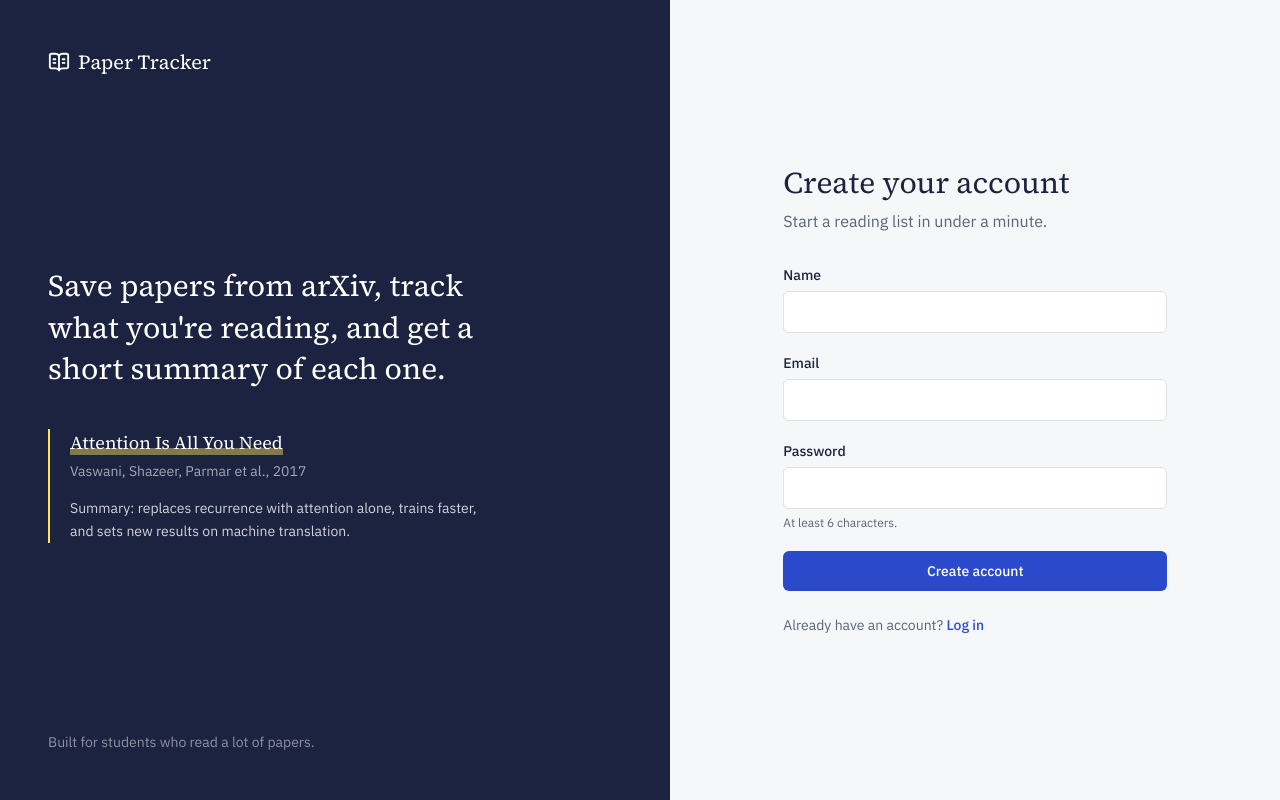
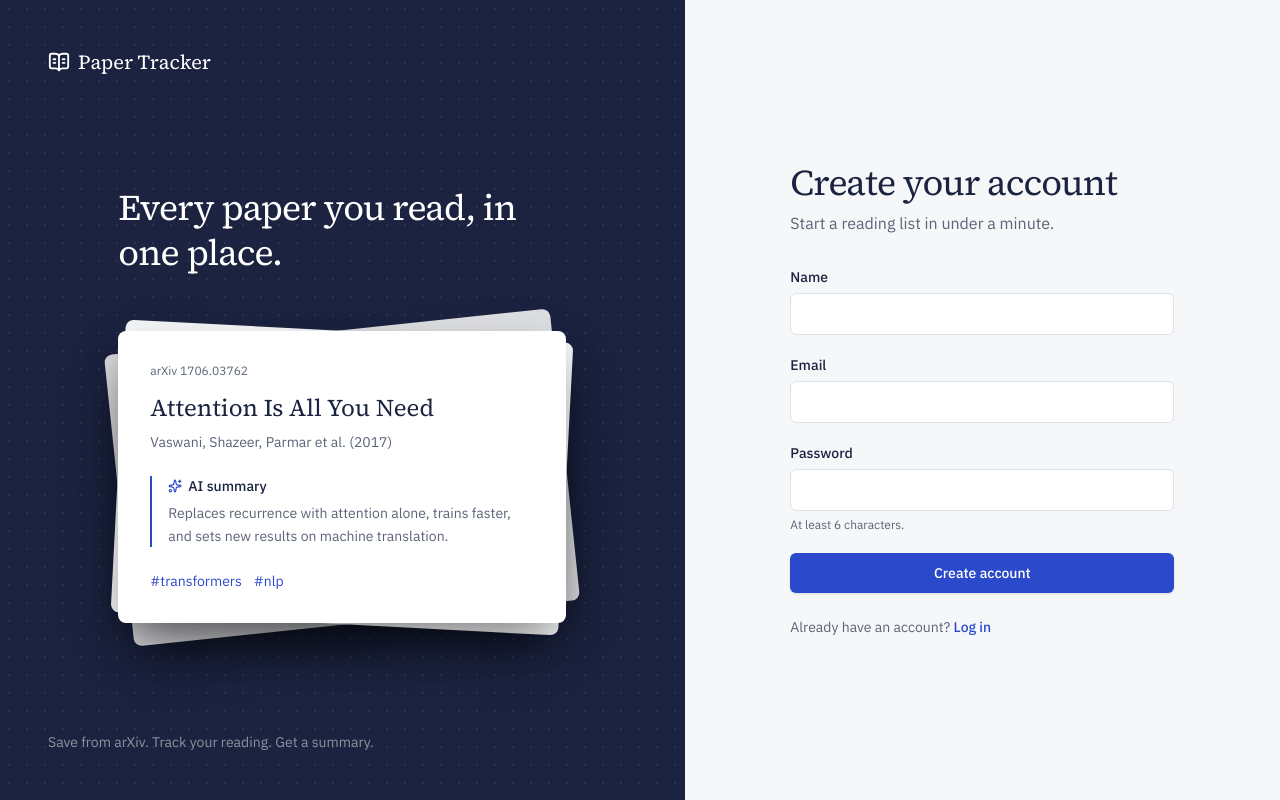
Before and after one commit to San1357/paper-tracker, a React (Vite) app in the folder client/: page /register in a window 1280 px wide. Built offline with nearby package versions, Linux system fonts and the light colour scheme; no server answers.

Commit message:
UI polish: highlighter sweep, graph paper header, stacked sheets, shortcuts

```diff
--- a/client/src/components/AuthLayout.jsx
+++ b/client/src/components/AuthLayout.jsx
@@ -1,4 +1,4 @@
-import { BookOpenText } from "lucide-react";
+import { BookOpenText, Sparkles } from "lucide-react";
 
 function Wordmark({ className = "" }) {
   return (
@@ -11,36 +11,57 @@ function Wordmark({ className = "" }) {
 
 export default function AuthLayout({ title, subtitle, children, footer }) {
   return (
-    <div className="grid min-h-screen lg:grid-cols-[1.1fr_1fr]">
-      {/* Left panel: sirf bade screen pe */}
-      <aside className="hidden flex-col justify-between bg-ink p-12 text-white lg:flex">
+    <div className="grid min-h-screen lg:grid-cols-[1.15fr_1fr]">
+      {/* Left panel */}
+      <aside className="graph-paper-dark relative hidden flex-col justify-between overflow-hidden bg-ink p-12 text-white lg:flex">
         <Wordmark />
 
-        <div className="max-w-md">
-          <p className="font-serif text-3xl leading-snug">
-            Save papers from arXiv, track what you're reading, and get a short summary of each one.
+        <div className="mx-auto w-full max-w-md">
+          <p className="font-serif text-4xl leading-tight tracking-tight">
+            Every paper you read, in one place.
           </p>
 
-          <figure className="mt-10 border-l-2 border-highlight pl-5">
-            <p className="font-serif text-lg">
-              <span className="highlight-dark">Attention Is All You Need</span>
-            </p>
-            <p className="mt-1 text-sm text-white/60">Vaswani, Shazeer, Parmar et al., 2017</p>
-            <p className="mt-4 text-sm leading-relaxed text-white/80">
-              Summary: replaces recurrence with attention alone, trains faster, and sets new
-              results on machine translation.
-            </p>
-          </figure>
+          {/* Stacked sheets of paper */}
+          <div className="relative mt-14">
+            <div aria-hidden="true" className="absolute inset-0 -rotate-6 rounded-lg bg-white/85 shadow-2xl shadow-black/40" />
+            <div aria-hidden="true" className="absolute inset-0 rotate-3 rounded-lg bg-white/95 shadow-2xl shadow-black/40" />
+
+            <figure className="relative rounded-lg bg-white p-8 text-ink shadow-2xl shadow-black/50">
+              <p className="text-xs text-ink-soft">arXiv 1706.03762</p>
+              <p className="mt-3 font-serif text-2xl leading-snug">
+                <span className="highlight" style={{ animationDelay: "500ms" }}>
+                  Attention Is All You Need
+                </span>
+              </p>
+              <p className="mt-2 text-sm text-ink-soft">Vaswani, Shazeer, Parmar et al. (2017)</p>
+
+              <div className="mt-6 border-l-2 border-pen pl-4">
+                <p className="flex items-center gap-1.5 text-sm font-medium">
+                  <Sparkles size={14} className="text-pen" aria-hidden="true" />
+                  AI summary
+                </p>
+                <p className="mt-1.5 text-sm leading-relaxed text-ink-soft">
+                  Replaces recurrence with attention alone, trains faster, and sets new results on
+                  machine translation.
+                </p>
+              </div>
+
+              <div className="mt-6 flex gap-3 text-sm text-pen">
+                <span>#transformers</span>
+                <span>#nlp</span>
+              </div>
+            </figure>
+          </div>
         </div>
 
-        <p className="text-sm text-white/50">Built for students who read a lot of papers.</p>
+        <p className="text-sm text-white/50">Save from arXiv. Track your reading. Get a summary.</p>
       </aside>
 
       {/* Right: form */}
       <main className="flex items-center justify-center p-6 sm:p-10">
         <div className="w-full max-w-sm">
           <Wordmark className="mb-10 text-ink lg:hidden" />
-          <h1 className="font-serif text-3xl">{title}</h1>
+          <h1 className="font-serif text-4xl tracking-tight">{title}</h1>
           <p className="mt-2 text-ink-soft">{subtitle}</p>
           <div className="mt-8">{children}</div>
           {footer && <p className="mt-6 text-sm text-ink-soft">{footer}</p>}
--- a/client/src/components/Navbar.jsx
+++ b/client/src/components/Navbar.jsx
@@ -1,3 +1,4 @@
+import { useEffect, useState } from "react";
 import { Link, useNavigate } from "react-router-dom";
 import { BookOpenText, Plus, LogOut } from "lucide-react";
 import { useAuth } from "../context/AuthContext";
@@ -5,7 +6,16 @@ import { useAuth } from "../context/AuthContext";
 export default function Navbar() {
   const { user, logout } = useAuth();
   const navigate = useNavigate();
+  const [scrolled, setScrolled] = useState(false);
   const initial = user?.name?.[0]?.toUpperCase() || "?";
+
+  // Scroll karne pe navbar ke neeche halki shadow
+  useEffect(() => {
+    const onScroll = () => setScrolled(window.scrollY > 4);
+    onScroll();
+    window.addEventListener("scroll", onScroll, { passive: true });
+    return () => window.removeEventListener("scroll", onScroll);
+  }, []);
 
   const handleLogout = () => {
     logout();
@@ -13,7 +23,11 @@ export default function Navbar() {
   };
 
   return (
-    <header className="sticky top-0 z-10 border-b border-rule bg-paper/90 backdrop-blur">
+    <header
+      className={`sticky top-0 z-20 border-b border-rule bg-paper/85 backdrop-blur-md transition-shadow ${
+        scrolled ? "shadow-[0_1px_16px_rgb(27_35_64/0.08)]" : ""
+      }`}
+    >
       <div className="mx-auto flex h-16 max-w-6xl items-center justify-between px-4 sm:px-6">
         <Link to="/" className="flex items-center gap-2 font-serif text-xl text-ink">
           <BookOpenText size={22} className="text-pen" aria-hidden="true" />
@@ -28,7 +42,7 @@ export default function Navbar() {
 
           <div className="flex items-center gap-2 border-l border-rule pl-3">
             <span
-              className="grid h-8 w-8 place-items-center rounded-full bg-pen/10 text-sm font-semibold text-pen"
+              className="grid h-8 w-8 place-items-center rounded-full bg-ink font-serif text-sm text-white"
               aria-hidden="true"
             >
               {initial}
--- a/client/src/index.css
+++ b/client/src/index.css
@@ -1,6 +1,5 @@
 @import "tailwindcss";
 
-/* Colors aur fonts: ab "bg-paper", "text-ink", "font-serif" jaisi classes kaam karengi */
 @theme {
   --font-sans: "IBM Plex Sans", ui-sans-serif, system-ui, sans-serif;
   --font-serif: "Source Serif 4", Georgia, serif;
@@ -21,7 +20,12 @@ body {
   -webkit-font-smoothing: antialiased;
 }
 
-/* Keyboard se navigate karne walon ke liye saaf focus ring */
+/* Text select karo to highlighter jaisa dikhe */
+::selection {
+  background: rgb(255 228 92 / 0.7);
+  color: var(--color-ink);
+}
+
 :focus-visible {
   outline: 2px solid var(--color-pen);
   outline-offset: 2px;
@@ -32,7 +36,7 @@ body {
     @apply inline-flex items-center justify-center gap-2 rounded-md px-4 py-2 text-sm font-medium transition-colors disabled:cursor-not-allowed disabled:opacity-50;
   }
   .btn-primary {
-    @apply bg-pen text-white hover:bg-pen-dark;
+    @apply bg-pen text-white shadow-sm hover:bg-pen-dark;
   }
   .btn-secondary {
     @apply border border-rule bg-white text-ink hover:bg-paper;
@@ -52,16 +56,46 @@ body {
   .alert-error {
     @apply rounded-md border border-red-200 bg-red-50 px-3 py-2 text-sm text-red-800;
   }
+  .kbd {
+    @apply rounded border border-rule bg-paper px-1.5 py-0.5 text-xs font-medium text-ink-soft;
+  }
 }
 
-/* Highlighter: text ke neeche wale hisse pe peela marker */
+/* Highlighter: left se right "chalta" hai */
+.highlight,
+.highlight-dark {
+  background-repeat: no-repeat;
+  background-size: 100% 100%;
+  box-decoration-break: clone;
+  -webkit-box-decoration-break: clone;
+  animation: highlight-sweep 0.8s cubic-bezier(0.2, 0.7, 0.2, 1) both;
+}
 .highlight {
   background-image: linear-gradient(transparent 58%, rgb(255 228 92 / 0.85) 58%);
-  box-decoration-break: clone;
-  -webkit-box-decoration-break: clone;
 }
 .highlight-dark {
   background-image: linear-gradient(transparent 70%, rgb(255 228 92 / 0.45) 70%);
-  box-decoration-break: clone;
-  -webkit-box-decoration-break: clone;
 }
+@keyframes highlight-sweep {
+  from {
+    background-size: 0% 100%;
+  }
+}
+
+/* Graph paper jaisa dot grid */
+.graph-paper {
+  background-image: radial-gradient(rgb(27 35 64 / 0.09) 1px, transparent 1px);
+  background-size: 18px 18px;
+}
+.graph-paper-dark {
+  background-image: radial-gradient(rgb(255 255 255 / 0.07) 1px, transparent 1px);
+  background-size: 18px 18px;
+}
+
+/* "Reduce motion" on ho to animation band */
+@media (prefers-reduced-motion: reduce) {
+  .highlight,
+  .highlight-dark {
+    animation: none;
+  }
+}
--- a/client/src/pages/PaperDetail.jsx
+++ b/client/src/pages/PaperDetail.jsx
@@ -167,7 +167,7 @@ export default function PaperDetail() {
       {paper.abstract && (
         <section className="mt-10 border-t border-rule pt-8">
           <h2 className="text-center font-serif text-lg font-semibold">Abstract</h2>
-          <p className="mx-auto mt-3 max-w-prose font-serif text-[1.0625rem] leading-relaxed text-ink/90">
+          <p className="mx-auto mt-3 max-w-prose font-serif text-[1.0625rem] leading-relaxed text-ink/90 first-letter:float-left first-letter:mr-2 first-letter:mt-1 first-letter:font-serif first-letter:text-5xl first-letter:font-semibold first-letter:leading-[0.8] first-letter:text-pen">
             {paper.abstract}
           </p>
         </section>
```
Also changed, not shown: client/src/pages/Dashboard.jsx (+93 -14 lines).
